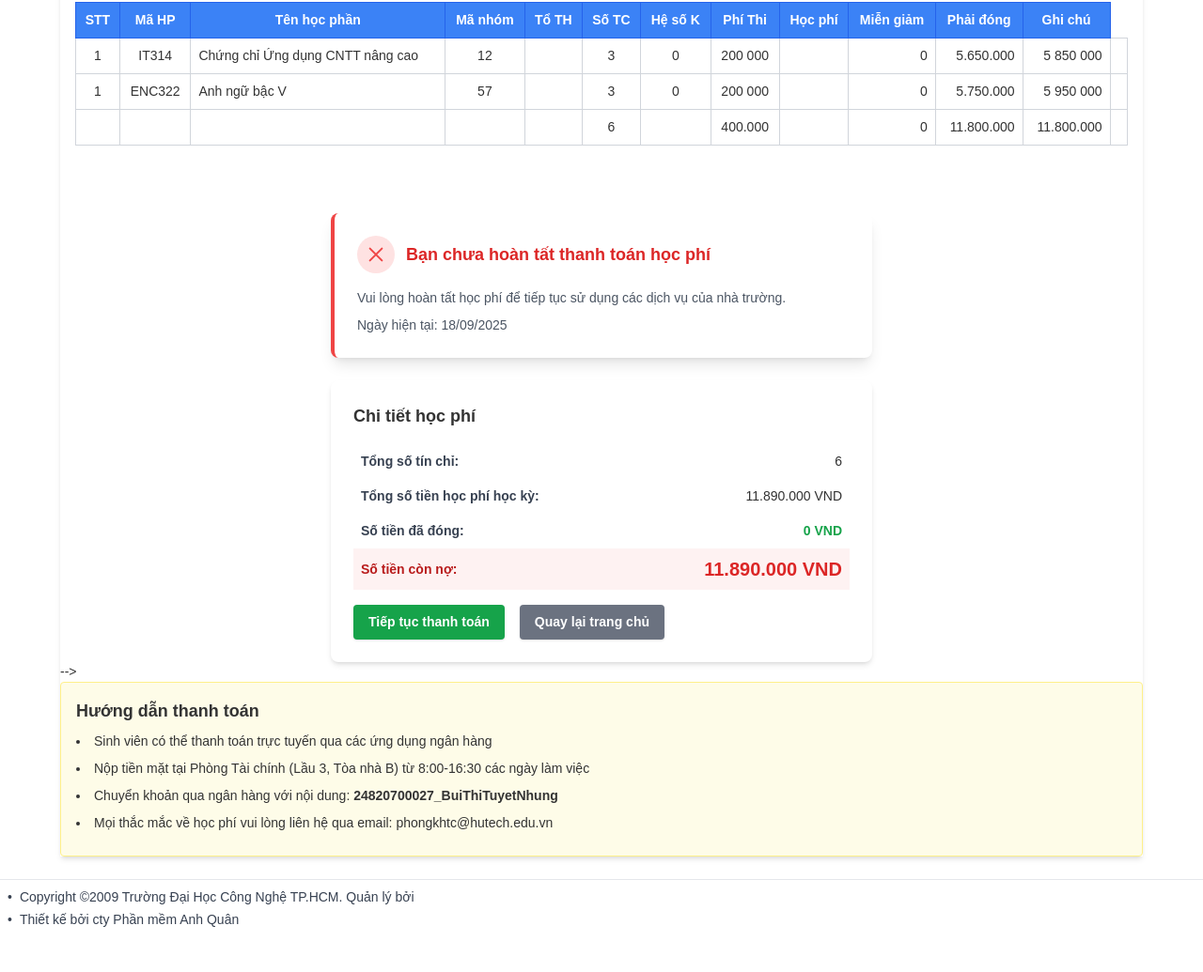
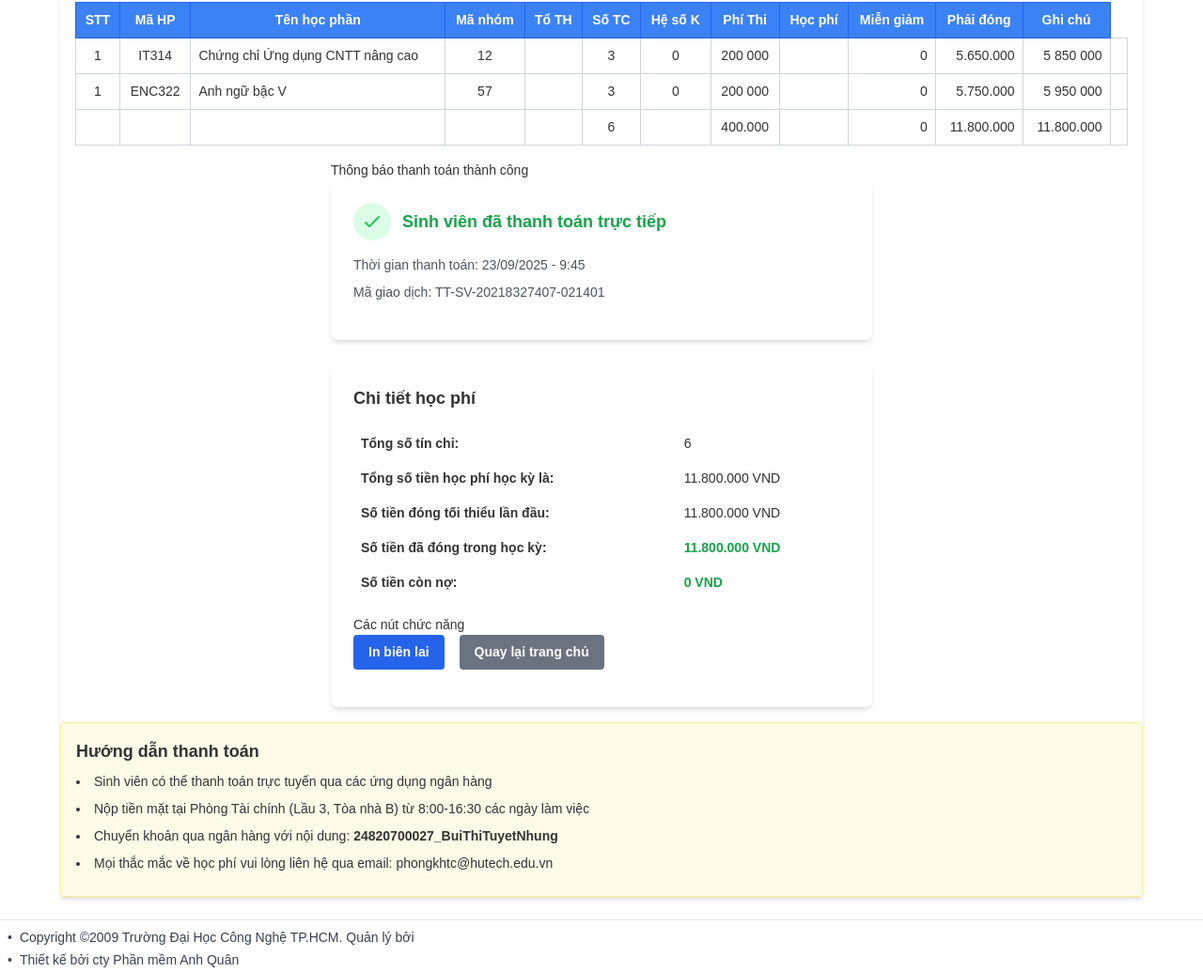
Before and after one commit to manhtuonq/hutech, a plain HTML site: page xemhocphi.html in a window 1280 px wide. Shown: the part 722-1757 px from the top of the page at 94% size. Drawn offline with nearby package versions, Linux system fonts and the light colour scheme.

Commit message:
sạhjwf

```diff
--- a/xemhocphi.html
+++ b/xemhocphi.html
@@ -547,7 +547,7 @@ nav {
                         </tbody>
                     </table>
                 </div>
-<!--
+
                 <div class="max-w-xl mx-auto">
                      Thông báo thanh toán thành công
                     <div class="bg-white rounded-lg shadow-md p-6 mb-6">
@@ -559,8 +559,8 @@ nav {
                             </div>
                             <h2 class="text-lg font-bold text-green-600">Sinh viên đã thanh toán trực tiếp</h2>
                         </div>
-                        <p class="text-gray-600 mb-2">Thời gian thanh toán: 29/07/2025 - 10:30</p>
-                        <p class="text-gray-600 mb-4">Mã giao dịch: TT-SV-202125407-0201</p>
+                        <p class="text-gray-600 mb-2">Thời gian thanh toán: 23/09/2025 - 9:45</p>
+                        <p class="text-gray-600 mb-4">Mã giao dịch: TT-SV-20218327407-021401</p>
                     </div>
 
                     <div class="bg-white rounded-lg shadow-md p-6">
@@ -569,25 +569,22 @@ nav {
                             <table class="w-full border-collapse">
                                 <tr>
                                     <td class="p-2 font-bold">Tổng số tín chỉ:</td>
-                                    <td class="p-2">21</td>
+                                    <td class="p-2">6</td>
                                 </tr>
-                                    <!-- <tr>
-                                        <td class="p-2 font-bold">Tổng số tín chỉ học phí:</td>
-                                        <td class="p-2">8.45</td>
-                                    </tr> -->
-                                <!-- <tr>
+
+                            <tr>
                                     <td class="p-2 font-bold">Tổng số tiền học phí học kỳ là:</td>
-                                    <td class="p-2">30.195.000 VND
+                                    <td class="p-2">11.800.000 VND
                                     </td>
                                 </tr>
                                 <tr>
                                     <td class="p-2 font-bold">Số tiền đóng tối thiểu lần đầu:</td>
-                                    <td class="p-2">30.195.000 VND
+                                    <td class="p-2">11.800.000 VND
                                     </td>
                                 </tr>
                                 <tr>
                                     <td class="p-2 font-bold">Số tiền đã đóng trong học kỳ:</td>
-                                    <td class="p-2 font-bold text-green-600">30.195.000 VND
+                                    <td class="p-2 font-bold text-green-600">11.800.000 VND
                                     </td>
                                 </tr>
                                 <tr>
@@ -607,10 +604,10 @@ nav {
                         </div>
                     </div>
                 </div>
-             -->
+
 </div>
 
-
+<!--
  <div class="max-w-xl mx-auto mt-10">
 
   <div class="bg-white rounded-lg shadow-lg p-6 border-l-4 border-red-500 mb-6">
```
